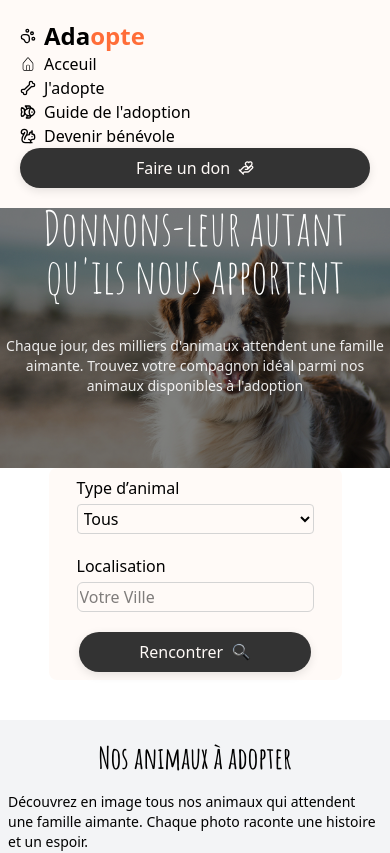
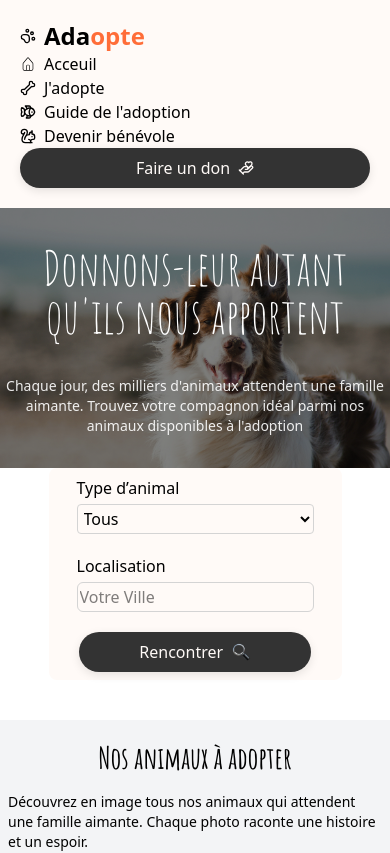
Before and after one commit to gaultierpatrice/adaopte, a React (Vite) app: page / in a window 390 px wide. Shown: the top 853 px of the page. Built offline with nearby package versions, Linux system fonts and the light colour scheme.

Commit message:
fix: unclickable NavBar

```diff
--- a/src/components/ImageWithText.tsx
+++ b/src/components/ImageWithText.tsx
@@ -19,7 +19,7 @@ export default function ImageWithText({
         className="w-full max-h-80 object-cover brightness-50"
       />
 
-      <div className="absolute inset-0 flex flex-col max-h-150 justify-center items-center text-center">
+      <div className="absolute inset-0 flex flex-col max-h-90 justify-center items-center text-center mt-40 md:mt-1 md:max-h-150">
         <h1 className="text-white font-(--font-family-heading) text-5xl">
           {title}
         </h1>
```
Also changed, not shown: src/components/List.tsx (deleted).
